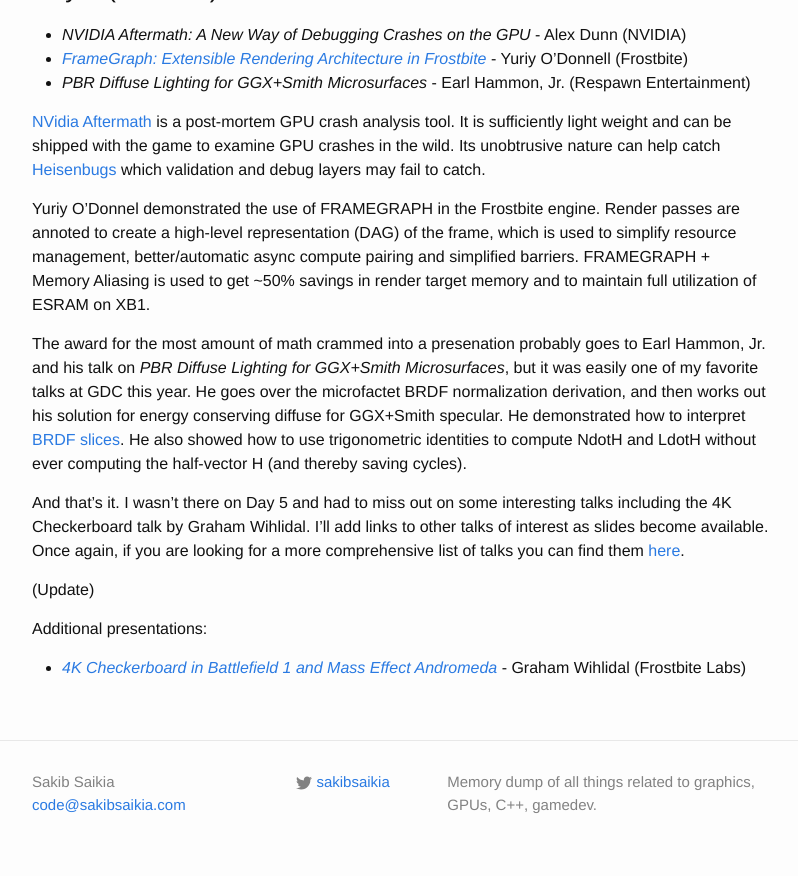
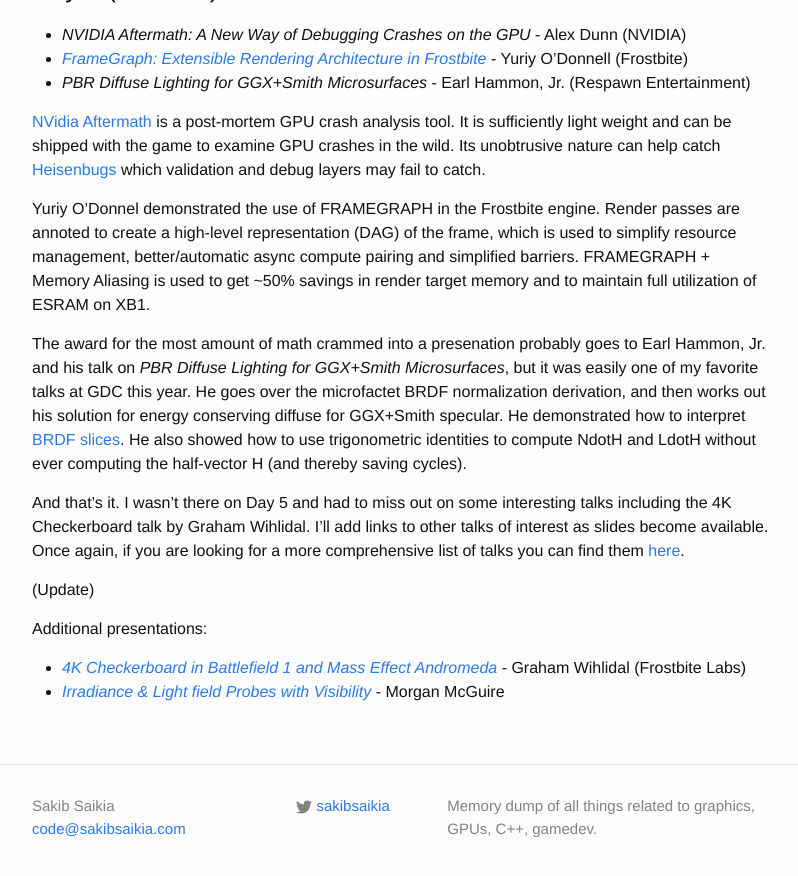
Before and after one commit to SakibSaikia/SakibSaikia.github.io, a Jekyll site: the page built from _posts/2017-03-03-GDC-2017-Recap.markdown, in a window 1280 px wide and 900 px high, scrolled down 3358 px. Shown: the top 876 px of the window, without its empty margins (238-1036 px from the left). Built offline with Jekyll 4.4.1, drawn with Linux system fonts in a browser that asks for light colours; comment, search, counter and statistics services are not loaded.

Commit message:
New links

```diff
--- a/_posts/2017-03-03-GDC-2017-Recap.markdown
+++ b/_posts/2017-03-03-GDC-2017-Recap.markdown
@@ -91,3 +91,4 @@ And that's it. I wasn't there on Day 5 and had to miss out on some interesting t
 Additional presentations:
 
 * [*4K Checkerboard in Battlefield 1 and Mass Effect Andromeda*](http://www.frostbite.com/2017/03/4k-checkerboard-in-battlefield-1-and-mass-effect-andromeda/) - Graham Wihlidal (Frostbite Labs)
+* [*Irradiance & Light field Probes with Visibility*](http://graphics.cs.williams.edu/papers/LightFieldI3D17/McGuire2017LightField-GDCSlides.pdf) - Morgan McGuire
```
